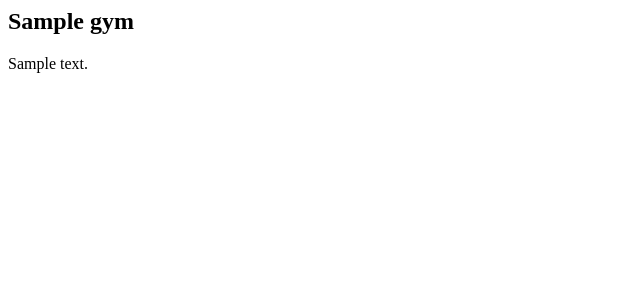
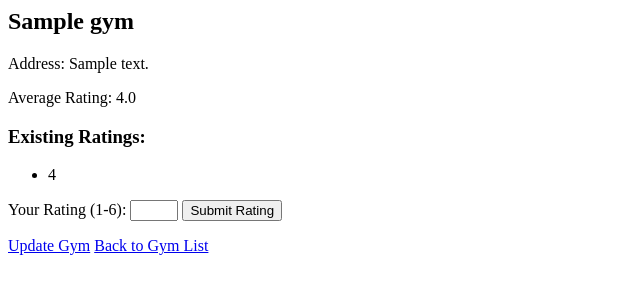
Before and after one commit to CodeClub4021/Back, a Django app: page /gyms/1/ in a window 1280 px wide. Shown: the top 300 px of the page, without its empty margins (0-640 px from the left). Run offline with Django 4.2, Linux system fonts and the light colour scheme; tables that the repository leaves empty hold one stand-in row (values such as "Sample post").

Commit message:
code for rating

```diff
--- a/gyms/forms.py
+++ b/gyms/forms.py
@@ -1,8 +1,13 @@
 # myapp/forms.py
 from django import forms
-from .models import Gym
+from .models import Gym, Rating
 
 class GymForm(forms.ModelForm):
     class Meta:
         model = Gym
-        fields = ['name', 'address', 'rate']
+        fields = ['name', 'address']
+
+class RatingForm(forms.ModelForm):
+    class Meta:
+        model = Rating
+        fields = ['rating']
--- a/gyms/models.py
+++ b/gyms/models.py
@@ -1,5 +1,11 @@
 from django.db import models
 from django.core.validators import MinValueValidator, MaxValueValidator
+
+"""
+class UserProfile(models.Model):
+    user = models.OneToOneField(User, on_delete=models.CASCADE)
+    gyms = models.ManyToManyField('Gym', related_name='memberships')
+"""
 
 class Gym(models.Model):
     RATING_CHOICES = [
@@ -11,13 +17,31 @@ class Gym(models.Model):
         (6, '6'),
     ]
 
-    name = models.CharField(max_length=255)
+    name = models.CharField(max_length=255, unique=True)
     address = models.TextField()
-    rate = models.DecimalField(
+    """rate = models.DecimalField(
         max_digits=1,
         decimal_places=0,
         validators=[MinValueValidator(1), MaxValueValidator(5)],
         choices=RATING_CHOICES
-    )
+    )"""
     def __str__(self):
         return self.name
+
+
+    @property
+    def average_rating(self):
+        ratings = self.ratings.all()
+        if ratings:
+            return sum(rating.rating for rating in ratings) / len(ratings)
+        return 0
+
+    def __str__(self):
+        return self.name
+
+class Rating(models.Model):
+    gym = models.ForeignKey(Gym, related_name='ratings', on_delete=models.CASCADE)
+    rating = models.IntegerField(validators=[MinValueValidator(1), MaxValueValidator(6)])
+
+    def __str__(self):
+        return f"{self.gym.name} - {self.rating}"
--- a/gyms/templates/myapp/gym_detail.html
+++ b/gyms/templates/myapp/gym_detail.html
@@ -1,3 +1,24 @@
 <!-- myapp/templates/myapp/gym_detail.html -->
 <h2>{{ gym.name }}</h2>
-<p>{{ gym.address }}</p>
+<p>Address: {{ gym.address }}</p>
+<p>Average Rating: {{ gym.average_rating }}</p>
+
+<!-- Display existing ratings -->
+<h3>Existing Ratings:</h3>
+<ul>
+  {% for rating in gym.ratings.all %}
+    <li>{{ rating.rating }}</li>
+  {% endfor %}
+</ul>
+
+<!-- Add a form to submit a new rating -->
+<form method="post" action="{% url 'gym_detail' pk=gym.pk %}">
+  {% csrf_token %}
+  <label for="id_rating">Your Rating (1-6):</label>
+  <input type="number" name="rating" min="1" max="6" required>
+  <button type="submit">Submit Rating</button>
+</form>
+
+<!-- Add links to other views if needed -->
+<a href="{% url 'gym_update' pk=gym.pk %}">Update Gym</a>
+<a href="{% url 'gym_list' %}">Back to Gym List</a>
--- a/gyms/views.py
+++ b/gyms/views.py
@@ -1,6 +1,6 @@
 from django.shortcuts import render, get_object_or_404, redirect
-from .models import Gym
-from .forms import GymForm
+from .models import Gym, Rating
+from .forms import GymForm, RatingForm
 
 def gym_list(request):
     gyms = Gym.objects.all()
@@ -8,7 +8,17 @@ def gym_list(request):
 
 def gym_detail(request, pk):
     gym = get_object_or_404(Gym, pk=pk)
-    return render(request, 'myapp/gym_detail.html', {'gym': gym})
+
+    if request.method == 'POST':
+        form = RatingForm(request.POST)
+        if form.is_valid():
+            rating = form.save(commit=False)
+            rating.gym = gym
+            rating.save()
+
+    form = RatingForm()
+
+    return render(request, 'myapp/gym_detail.html', {'gym': gym, 'form': form})
 
 def gym_create(request):
     if request.method == 'POST':
```
